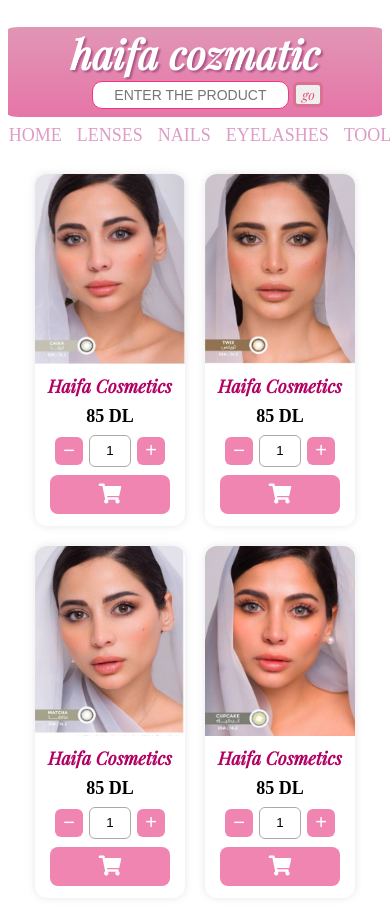
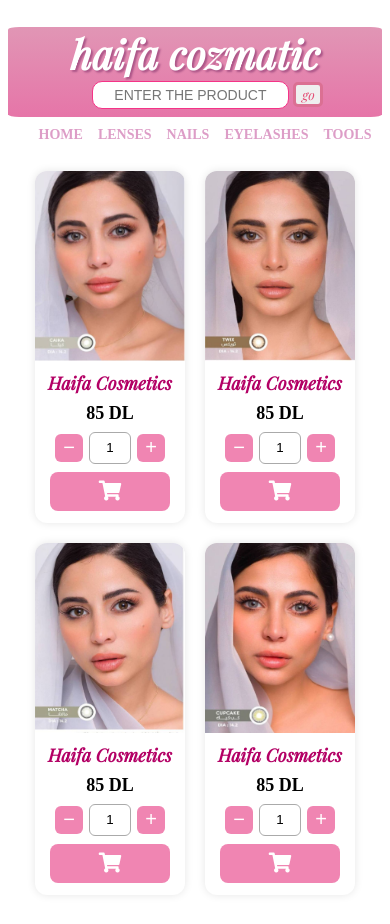
Before and after one commit to naseebblhaj7-debug/hifacozmatic, a plain HTML site: page u2.html in a window 390 px wide. Drawn offline with Linux system fonts and the light colour scheme.

Commit message:
Update a.css

```diff
--- a/a.css
+++ b/a.css
@@ -93,7 +93,7 @@ transform: scale(0.95);
     color: rgb(221, 157, 199);
     text-decoration: none;
     font-size:24px;
-  font-weight:blod;
+   font-weight: bold;
   white-space:nowrap;
 }
 
@@ -424,7 +424,8 @@ footer {
 
   }
   .social-bar .csc ul li a{
-    font-size:18px;
+     font-weight: bold;
+    font-size:14px;
   }
 
       .video-overlay h4{
@@ -490,7 +491,8 @@ footer {
 
   }
   .social-bar .csc ul li a{
-    font-size:18px;
+    font-size:14px;
+     font-weight: bold;
   }
 
       .video-overlay h4{
```
